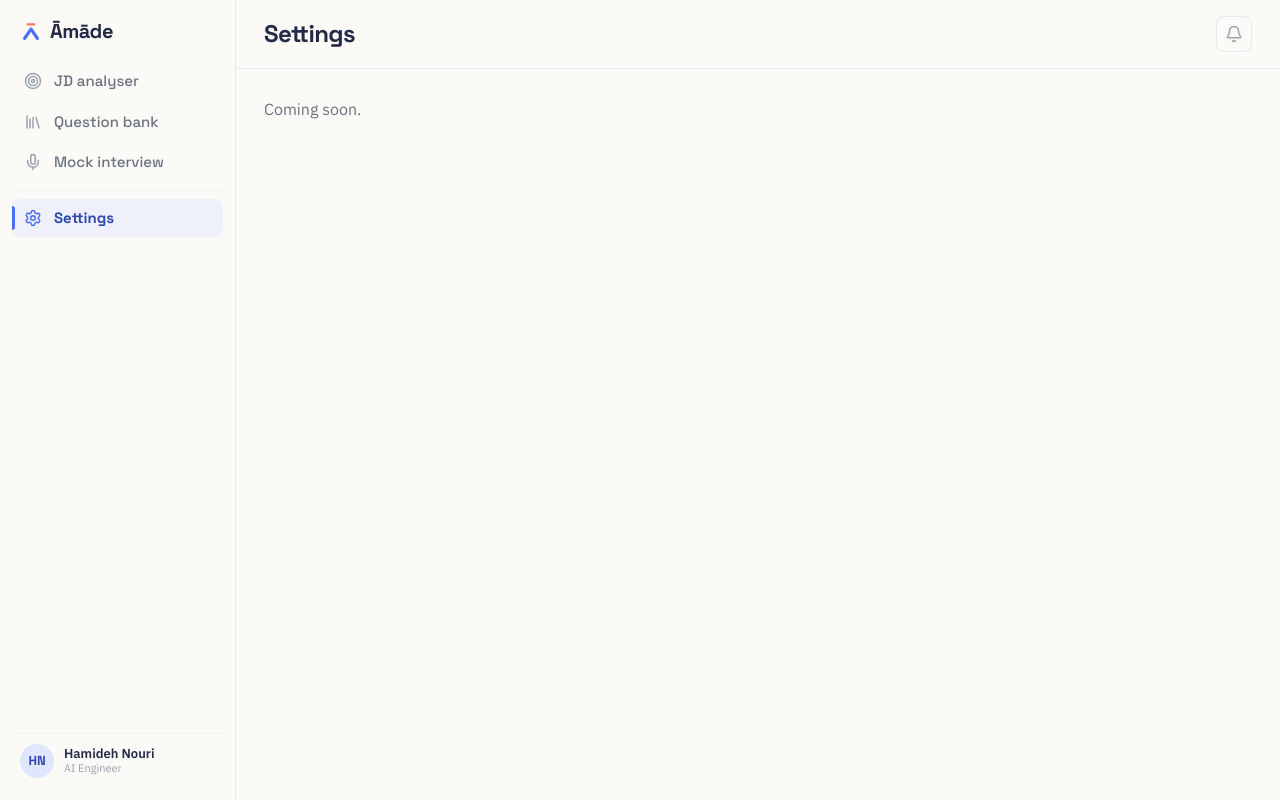
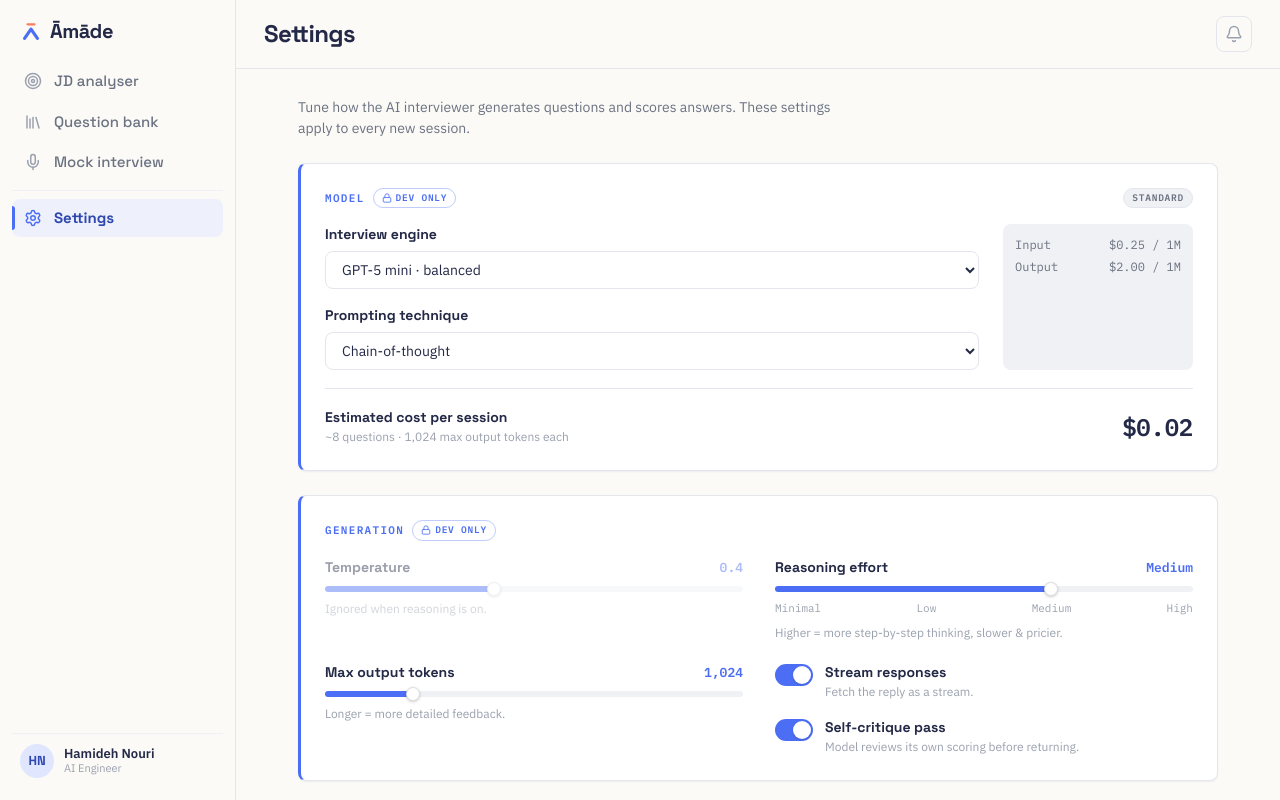
Before and after one commit to hamidehnouri/amade-interview-prep, a Next.js app: page /settings in a window 1280 px wide. Built offline with nearby package versions, Linux system fonts and the light colour scheme.

Commit message:
Add Settings page with reusable UI components (Card, Kicker, Badge, Toggle, Slider, Select)

```diff
--- a/src/app/globals.css
+++ b/src/app/globals.css
@@ -23,3 +23,7 @@
 }
 
 body { background: var(--paper); color: var(--ink); font-family: var(--font-sans); }
+
+/* Slider thumb — Āmāde range control */
+.amade-range::-webkit-slider-thumb { -webkit-appearance: none; appearance: none; height: 14px; width: 14px; border-radius: 50%; background: #fff; border: 0.5px solid rgba(0,0,0,.12); box-shadow: 0 1px 3px rgba(0,0,0,.2); }
+.amade-range::-moz-range-thumb { height: 14px; width: 14px; border: none; border-radius: 50%; background: #fff; box-shadow: 0 1px 3px rgba(0,0,0,.2); }
--- a/src/app/settings/page.tsx
+++ b/src/app/settings/page.tsx
@@ -1,3 +1,79 @@
-export default function Page() {
-  return <p className="text-secondary">Coming soon.</p>;
+"use client";
+import { useState } from "react";
+import Card from "@/components/ui/Card";
+import Kicker from "@/components/ui/Kicker";
+import Select from "@/components/ui/Select";
+import Slider from "@/components/ui/Slider";
+import Toggle from "@/components/ui/Toggle";
+
+const MODELS = [
+  { value: "openai/gpt-5-mini", label: "GPT-5 mini · balanced", inp: 0.25, out: 2.0 },
+  { value: "openai/gpt-5-nano", label: "GPT-5 nano · cheapest", inp: 0.05, out: 0.4 },
+  { value: "openai/gpt-5", label: "GPT-5 · highest quality", inp: 1.25, out: 10.0 },
+];
+const TECHNIQUES = [
+  { value: "zero_shot", label: "Zero-shot" },
+  { value: "chain_of_thought", label: "Chain-of-thought" },
+  { value: "few_shot", label: "Few-shot" },
+  { value: "persona", label: "Persona" },
+  { value: "rubric", label: "Rubric" },
+];
+const REASONING = ["minimal", "low", "medium", "high"];
+const cap = (s: string) => s[0].toUpperCase() + s.slice(1);
+
+export default function SettingsPage() {
+  const [model, setModel] = useState(MODELS[0].value);
+  const [technique, setTechnique] = useState("chain_of_thought");
+  const [temperature] = useState(0.4);
+  const [maxTokens, setMaxTokens] = useState(1024);
+  const [reasoningIdx, setReasoningIdx] = useState(2);
+  const [stream, setStream] = useState(true);
+  const [selfCritique, setSelfCritique] = useState(true);
+
+  const m = MODELS.find((x) => x.value === model)!;
+  const cost = ((1200 * m.inp + maxTokens * m.out) / 1e6) * 8;
+
+  return (
+    <div className="mx-auto flex max-w-[920px] flex-col gap-6">
+      <p className="max-w-[560px] text-[14px] text-secondary">
+        Tune how the AI interviewer generates questions and scores answers. These settings apply to every new session.
+      </p>
+
+      <Card>
+        <Kicker label="Model" badge="Standard" />
+        <div className="grid grid-cols-[1fr_auto] gap-6">
+          <div className="flex flex-col gap-4">
+            <Select label="Interview engine" value={model} options={MODELS.map(({ value, label }) => ({ value, label }))} onChange={setModel} />
+            <Select label="Prompting technique" value={technique} options={TECHNIQUES} onChange={setTechnique} />
+          </div>
+          <div className="min-w-[190px] rounded-[8px] bg-line-subtle p-3 font-mono text-[12px] text-secondary">
+            <div className="flex justify-between"><span>Input</span><span>${m.inp.toFixed(2)} / 1M</span></div>
+            <div className="mt-1 flex justify-between"><span>Output</span><span>${m.out.toFixed(2)} / 1M</span></div>
+          </div>
+        </div>
+        <hr className="my-[18px] border-line" />
+        <div className="flex items-center justify-between">
+          <div>
+            <div className="font-display text-[14px] font-semibold text-ink">Estimated cost per session</div>
+            <div className="text-[12px] text-muted">~8 questions · {maxTokens.toLocaleString()} max output tokens each</div>
+          </div>
+          <div className="font-mono text-[24px] font-bold tracking-[-0.01em] text-ink">${cost.toFixed(2)}</div>
+        </div>
+      </Card>
+
+      <Card>
+        <Kicker label="Generation" />
+        <div className="grid grid-cols-2 gap-x-8 gap-y-5">
+          <Slider label="Temperature" value={temperature} min={0} max={1} step={0.1} format={(v) => v.toFixed(1)} disabled hint="Ignored when reasoning is on." />
+          <Slider label="Reasoning effort" value={reasoningIdx} min={0} max={3} step={1} onChange={setReasoningIdx}
+            format={(v) => cap(REASONING[v])} ticks={["Minimal", "Low", "Medium", "High"]} hint="Higher = more step-by-step thinking, slower & pricier." />
+          <Slider label="Max output tokens" value={maxTokens} min={256} max={4096} step={128} onChange={setMaxTokens} format={(v) => v.toLocaleString()} hint="Longer = more detailed feedback." />
+          <div className="flex flex-col gap-4">
+            <Toggle checked={stream} onChange={setStream} label="Stream responses" hint="Fetch the reply as a stream." />
+            <Toggle checked={selfCritique} onChange={setSelfCritique} label="Self-critique pass" hint="Model reviews its own scoring before returning." />
+          </div>
+        </div>
+      </Card>
+    </div>
+  );
 }
--- /dev/null
+++ b/src/components/ui/Badge.tsx
@@ -0,0 +1,8 @@
+export default function Badge({ children, tone = "neutral" }: { children: React.ReactNode; tone?: "neutral" | "accent" }) {
+  const styles = tone === "accent" ? "text-accent border-accent/35" : "text-secondary bg-line-subtle border-line";
+  return (
+    <span className={`inline-flex items-center gap-1 rounded-full border px-2 py-[2px] font-mono text-[9.5px] font-semibold uppercase tracking-[0.08em] ${styles}`}>
+      {children}
+    </span>
+  );
+}
--- /dev/null
+++ b/src/components/ui/Card.tsx
@@ -0,0 +1,7 @@
+export default function Card({ children, className = "" }: { children: React.ReactNode; className?: string }) {
+  return (
+    <div className={`rounded-[8px] border border-line border-l-[3px] border-l-accent bg-white p-6 shadow-[0_1px_2px_rgba(35,41,70,0.06)] ${className}`}>
+      {children}
+    </div>
+  );
+}
--- /dev/null
+++ b/src/components/ui/Kicker.tsx
@@ -0,0 +1,14 @@
+import { Lock } from "lucide-react";
+import Badge from "./Badge";
+
+export default function Kicker({ label, badge }: { label: string; badge?: string }) {
+  return (
+    <div className="mb-4 flex items-center justify-between">
+      <div className="inline-flex items-center gap-2">
+        <span className="font-mono text-[11px] font-semibold uppercase tracking-[0.12em] text-accent">{label}</span>
+        <Badge tone="accent"><Lock size={10} /> Dev only</Badge>
+      </div>
+      {badge && <Badge>{badge}</Badge>}
+    </div>
+  );
+}
--- /dev/null
+++ b/src/components/ui/Select.tsx
@@ -0,0 +1,15 @@
+type Option = { value: string; label: string };
+
+export default function Select({ label, value, options, onChange }: {
+  label: string; value: string; options: Option[]; onChange: (v: string) => void;
+}) {
+  return (
+    <label className="flex flex-col gap-1.5">
+      <span className="font-display text-[14px] font-semibold text-ink">{label}</span>
+      <select value={value} onChange={(e) => onChange(e.target.value)}
+        className="h-[38px] rounded-[8px] border border-line bg-white px-3 text-[14px] text-ink outline-none focus:border-accent">
+        {options.map((o) => <option key={o.value} value={o.value}>{o.label}</option>)}
+      </select>
+    </label>
+  );
+}
--- /dev/null
+++ b/src/components/ui/Slider.tsx
@@ -0,0 +1,20 @@
+export default function Slider({ label, value, min, max, step = 1, onChange, format, hint, ticks, disabled }: {
+  label: string; value: number; min: number; max: number; step?: number;
+  onChange?: (v: number) => void; format?: (v: number) => string; hint?: string; ticks?: string[]; disabled?: boolean;
+}) {
+  const pct = ((value - min) / (max - min)) * 100;
+  return (
+    <div className={`flex flex-col gap-2 ${disabled ? "opacity-45" : ""}`}>
+      <div className="flex items-baseline justify-between">
+        <span className="font-display text-[14px] font-semibold text-ink">{label}</span>
+        <span className="font-mono text-[13px] font-semibold text-accent">{format ? format(value) : value}</span>
+      </div>
+      <input type="range" min={min} max={max} step={step} value={value} disabled={disabled}
+        onChange={(e) => onChange?.(parseFloat(e.target.value))}
+        className="amade-range h-[6px] w-full cursor-pointer appearance-none rounded-full disabled:cursor-default"
+        style={{ background: `linear-gradient(to right, var(--blue-500) ${pct}%, var(--neutral-100) ${pct}%)` }} />
+      {ticks && <div className="flex justify-between font-mono text-[11px] text-muted">{ticks.map((t) => <span key={t}>{t}</span>)}</div>}
+      {hint && <span className="text-[12px] text-muted">{hint}</span>}
+    </div>
+  );
+}
--- /dev/null
+++ b/src/components/ui/Toggle.tsx
@@ -0,0 +1,16 @@
+export default function Toggle({ checked, onChange, label, hint }: {
+  checked: boolean; onChange: (v: boolean) => void; label: string; hint?: string;
+}) {
+  return (
+    <div className="flex items-start gap-3">
+      <button type="button" role="switch" aria-checked={checked} onClick={() => onChange(!checked)}
+        className={`relative mt-[2px] h-[22px] w-[38px] flex-shrink-0 rounded-full transition-colors ${checked ? "bg-accent" : "bg-[var(--neutral-300)]"}`}>
+        <span className={`absolute top-[2px] h-[18px] w-[18px] rounded-full bg-white shadow transition-all ${checked ? "left-[18px]" : "left-[2px]"}`} />
+      </button>
+      <span>
+        <span className="block font-display text-[14px] font-semibold text-ink">{label}</span>
+        {hint && <span className="block text-[12px] text-muted">{hint}</span>}
+      </span>
+    </div>
+  );
+}
```
